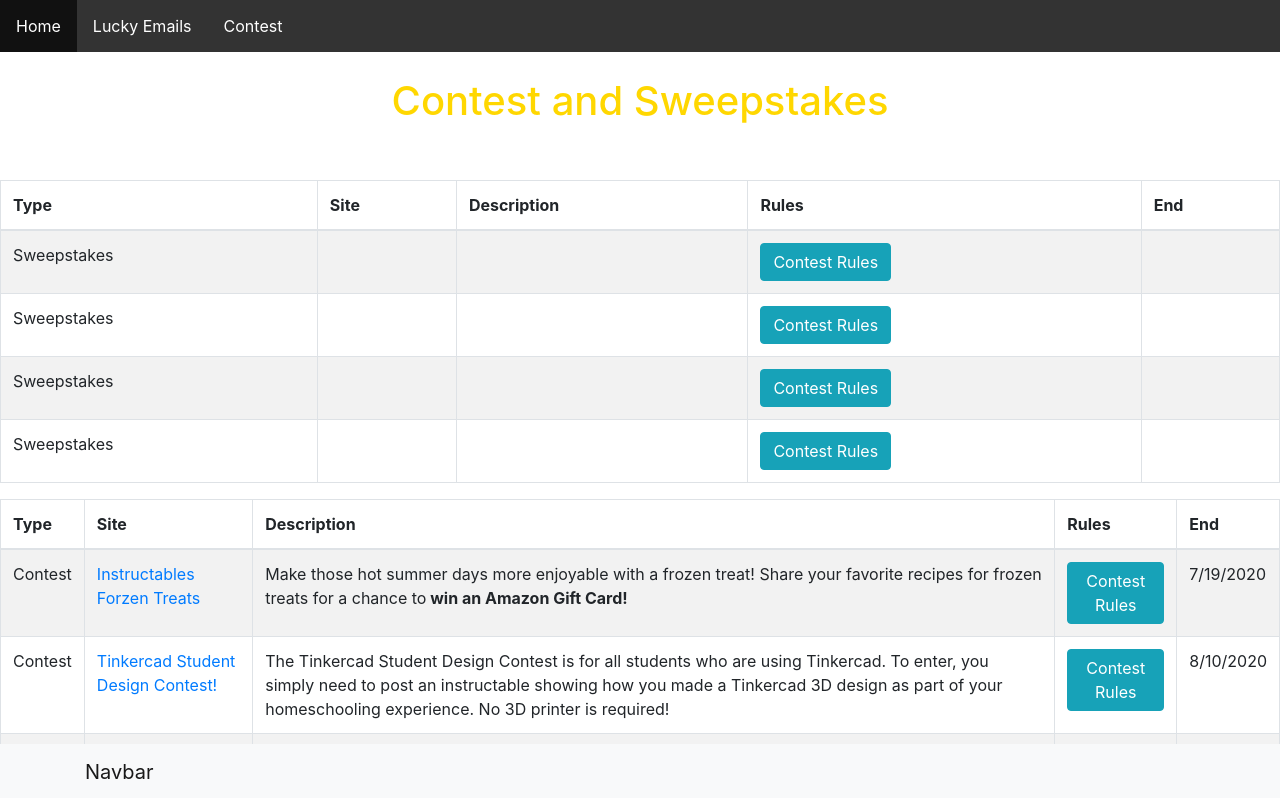
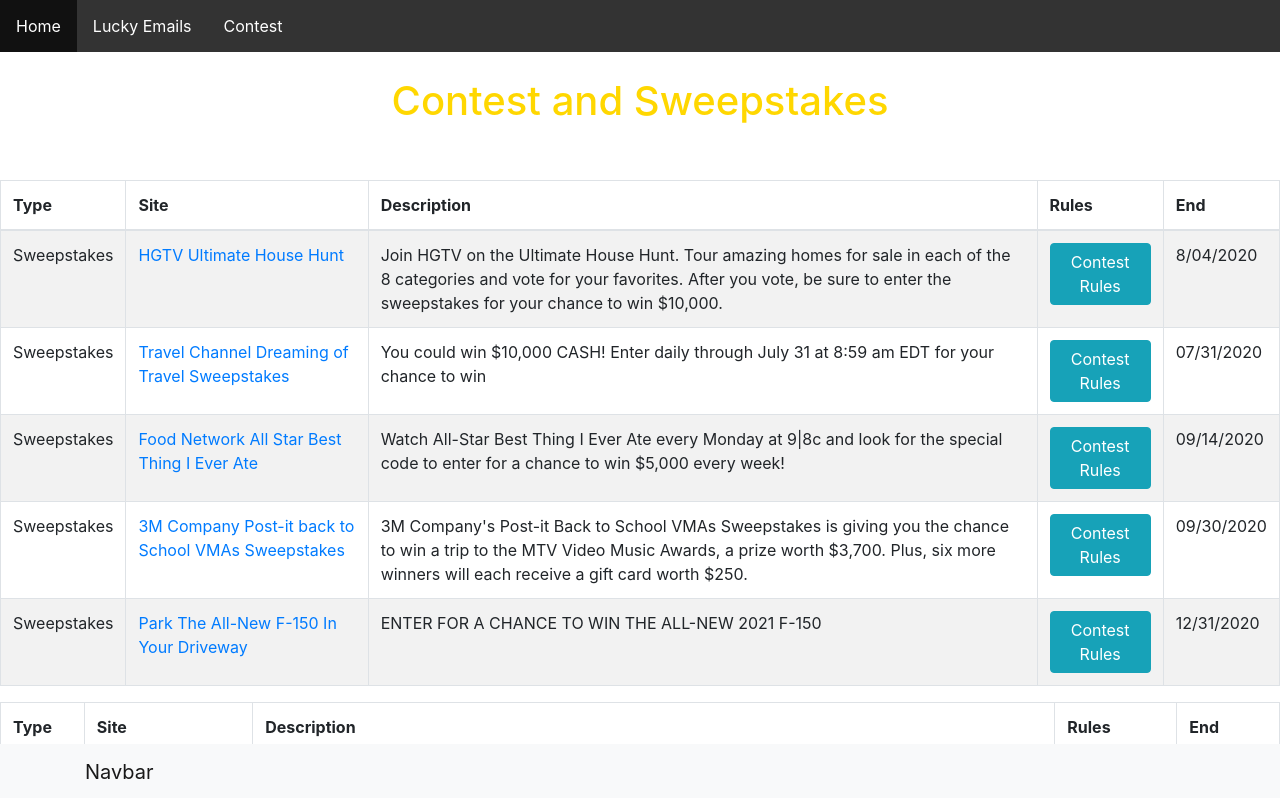
Before and after one commit to jamesbond00r/AWSReact, a React (Create React App) app: page /Contest in a window 1280 px wide. Shown: the top 798 px of the page. Built offline with nearby package versions, Linux system fonts and the light colour scheme.

Commit message:
Add some sweepstakes

```diff
--- a/src/Contest.js
+++ b/src/Contest.js
@@ -24,35 +24,42 @@
   <tbody>
     <tr>
       <td>Sweepstakes</td>
-      <td><a href="https://www.instructables.com/contest/frozentreats2020/"> </a></td>
-      <td> </td>
-      <td><a href="https://www.instructables.com/contest/frozentreats2020/"> <Button variant="info">Contest Rules</Button></a></td>
-      <td></td>
+      <td><a href="https://www.hgtv.com/design/ultimate-house-hunt"> HGTV Ultimate House Hunt</a></td>
+      <td> Join HGTV on the Ultimate House Hunt. Tour amazing homes for sale in each of the 8 categories and vote for your favorites. After you vote, be sure to enter the sweepstakes for your chance to win $10,000.</td>
+      <td><a href="https://www.hgtv.com/design/ultimate-house-hunt/sweepstakes"> <Button variant="info">Contest Rules</Button></a></td>
+      <td>8/04/2020</td>
     </tr>
     <tr>
 
 <td>Sweepstakes</td>
-      <td><a href="https://www.instructables.com/contest/TinkercadStudents/"> </a></td>
-      <td>
+      <td><a href="https://www.travelchannel.com/sweepstakes/dreaming-of-travel">Travel Channel Dreaming of Travel Sweepstakes </a></td>
+      <td>You could win $10,000 CASH! Enter daily through July 31 at 8:59 am EDT for your chance to win
  </td>
-      <td><a href="https://www.instructables.com/contest/TinkercadStudents/"> <Button variant="info">Contest Rules</Button></a></td>
-      <td></td>
+      <td><a href="https://www.travelchannel.com/sweepstakes/"> <Button variant="info">Contest Rules</Button></a></td>
+      <td>07/31/2020</td>
 
     </tr>
     <tr>
       <td>Sweepstakes</td>
-      <td><a href="https://www.instructables.com/contest/rainbow2020/"></a></td>
-      <td></td>
-      <td><a href="https://www.instructables.com/contest/rainbow2020/"> <Button variant="info">Contest Rules</Button></a></td>
-      <td></td>
+      <td><a href="https://www.foodnetwork.com/sponsored/sweepstakes/best-thing-i-ever-ate-sweepstakes">Food Network All Star Best Thing I Ever Ate</a></td>
+      <td>Watch All-Star Best Thing I Ever Ate every Monday at 9|8c and look for the special code to enter for a chance to win $5,000 every week! </td>
+      <td><a href="https://www.foodnetwork.com/allstargiveaway"> <Button variant="info">Contest Rules</Button></a></td>
+      <td>09/14/2020</td>
     </tr>
 
     <tr>
       <td>Sweepstakes</td>
-      <td><a href="https://www.instructables.com/contest/metal2020/"> </a></td>
-      <td></td>
-      <td><a href="https://www.instructables.com/contest/metal2020/"> <Button variant="info">Contest Rules</Button></a></td>
-      <td></td>
+      <td><a href="http://vmas.post-it.com/">3M Company Post-it back to School VMAs Sweepstakes </a></td>
+      <td>3M Company's Post-it Back to School VMAs Sweepstakes is giving you the chance to win a trip to the MTV Video Music Awards, a prize worth $3,700. Plus, six more winners will each receive a gift card worth $250. </td>
+      <td><a href="http://vmas.post-it.com/docs/OfficialRules.pdf"> <Button variant="info">Contest Rules</Button></a></td>
+      <td>09/30/2020</td>
+    </tr>
+     <tr>
+      <td>Sweepstakes</td>
+      <td><a href="https://f150inyourdriveway.com/registration">Park The All-New F-150 In Your Driveway</a></td>
+      <td>ENTER FOR A CHANCE TO WIN THE ALL-NEW 2021 F-150</td>
+      <td><a href="https://f150inyourdriveway.com/assets/pdfs/en/rules.pdf"> <Button variant="info">Contest Rules</Button></a></td>
+      <td>12/31/2020</td>
     </tr>
   </tbody>
 </Table>
@@ -72,7 +79,7 @@
       <td>Contest</td>
       <td><a href="https://www.instructables.com/contest/frozentreats2020/">Instructables Forzen Treats </a></td>
       <td>Make those hot summer days more enjoyable with a frozen treat! Share your favorite recipes for frozen treats for a chance to<b> win an Amazon Gift Card!</b> </td>
-      <td><a href="https://www.instructables.com/contest/frozentreats2020/"> <Button variant="info">Contest Rules</Button></a></td>
+      <td><a href="https://www.instructables.com/contest/frozentreats2020/"> <Button variant="warning">Contest Rules</Button></a></td>
       <td>7/19/2020</td>
     </tr>
     <tr>
@@ -81,7 +88,7 @@
       <td><a href="https://www.instructables.com/contest/TinkercadStudents/">Tinkercad Student Design Contest!  </a></td>
       <td>The Tinkercad Student Design Contest is for all students who are using Tinkercad. To enter, you simply need to post an instructable showing how you made a Tinkercad 3D design as part of your homeschooling experience. No 3D printer is required!
  </td>
-      <td><a href="https://www.instructables.com/contest/TinkercadStudents/"> <Button variant="info">Contest Rules</Button></a></td>
+      <td><a href="https://www.instructables.com/contest/TinkercadStudents/"> <Button variant="warning">Contest Rules</Button></a></td>
       <td>8/10/2020</td>
 
     </tr>
@@ -89,7 +96,7 @@
       <td>Contest</td>
       <td><a href="https://www.instructables.com/contest/rainbow2020/">Instructables rainbow2020 </a></td>
       <td>You can taste, wear, decorate with, or just be the rainbow in the Colors of the Rainbow Contest! Make a project that uses all or just one of the colors of the rainbow (Red, Orange, Yellow, Green, Blue, Indigo, and Violet) for a chance to win an Amazon Gift Card. There is a grand prize winner, a winner for each color, and 3 winners for use of rainbow.</td>
-      <td><a href="https://www.instructables.com/contest/rainbow2020/"> <Button variant="info">Contest Rules</Button></a></td>
+      <td><a href="https://www.instructables.com/contest/rainbow2020/"> <Button variant="warning">Contest Rules</Button></a></td>
       <td>8/17/2020</td>
     </tr>
 
@@ -99,7 +106,7 @@
       <td>Cut, bend, weld, forge and fasten: It's time to make something out of metal!
 
 All projects that include the use of metal are eligible, and there is a special judges' prize for the most creative and impressive welding project!</td>
-      <td><a href="https://www.instructables.com/contest/metal2020/"> <Button variant="info">Contest Rules</Button></a></td>
+      <td><a href="https://www.instructables.com/contest/metal2020/"> <Button variant="warning">Contest Rules</Button></a></td>
       <td>8/17/2020</td>
     </tr>
   </tbody>
```
